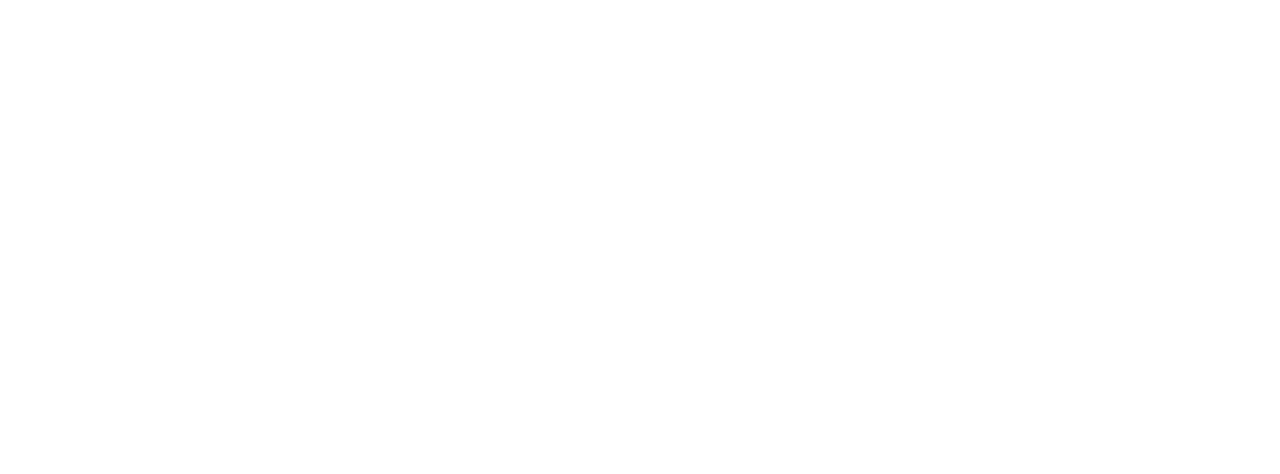
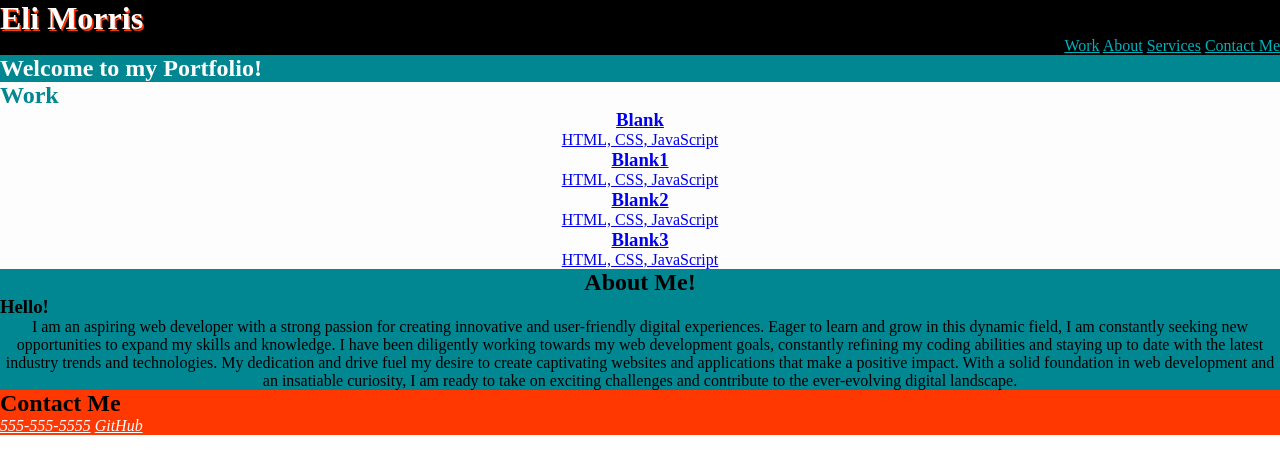
Before and after one commit to MorrisEli/Portfolio, a plain HTML site: page index.html in a window 1280 px wide. Drawn offline with Linux system fonts and the light colour scheme.

Commit message:
adding color schemes/css

```diff
--- a/assets/css/styles.css
+++ b/assets/css/styles.css
@@ -0,0 +1,66 @@
+* {
+    margin: 0;
+    padding: 0;
+    box-sizing: border-box;
+}
+
+:root {
+    --dark: #000;
+    --alpha: #008791;
+    --beta: #00b1be;
+    --primary: #fefdfd;
+    --secondary: rgb(255, 55, 0);
+}
+
+header {
+    background-color: var(--dark);
+}
+
+header h1{
+    text-align: left;
+    color: var(--primary);
+    text-shadow: 0.1rem 0.15rem var(--secondary);
+}
+
+nav {
+    text-align: right;
+}
+
+nav a {
+    color: var(--beta);
+}
+
+.hero-banner {
+    color: var(--primary);
+    background-color: #008791;
+}
+
+#work {
+    text-align: left;
+    color: var(--alpha);
+    background-color: var(--primary);
+}
+
+#about {
+    background-color: var(--alpha);
+}
+
+#about h2{
+    text-align: center;
+}
+
+#about p{
+    text-align: center;
+}
+
+.flex-container {
+    text-align: center;
+}
+
+footer {
+    background-color: var(--secondary);
+}
+
+address a {
+    color: var(--primary);
+}
--- a/index.html
+++ b/index.html
@@ -4,10 +4,91 @@
     <meta charset="UTF-8">
     <meta http-equiv="X-UA-Compatible" content="IE=edge">
     <meta name="viewport" content="width=device-width, initial-scale=1.0">
+    <!--Page Title-->
     <title> Eli Morris // Portfolio Website</title>
+    <!-- Adding CSS link -->
     <link rel="stylesheet" href="./assets/css/styles.css"/>
 </head>
+
 <body>
+
+    <header>
+        <h1>Eli Morris</h1>
+        <!--links in header-->
+        <nav>
+            <a href="Work">Work</a>
+            <a href="about">About</a>
+            <a href="services">Services</a>
+            <a href="contact">Contact Me</a>
+        </nav>
+    </header>
+
+    <section class="hero-banner" id="hero-banner">
+        <div>
+            <h2>Welcome to my Portfolio!</h2>
+        </div>
+    </section>
+
+    <main class="page-wrapper">
+        <section class="page-section" id="work">
+            <h2>Work</h2>
+            <div class="flex-container">
+                <a href="blank" class="blank">
+                    <div>
+                        <h3>Blank</h3>
+                        <span>HTML, CSS, JavaScript</span>
+                    </div>
+                </a>
+                <a href="blank1" class="blank1">
+                    <div>
+                        <h3>Blank1</h3>
+                        <span>HTML, CSS, JavaScript</span>
+                    </div>
+                </a>
+                <a href="blank2" class="blank2">
+                    <div>
+                        <h3>Blank2</h3>
+                        <span>HTML, CSS, JavaScript</span>
+                    </div>
+                </a>
+                <a href="blank3" class="blank3">
+                    <div>
+                        <h3>Blank3</h3>
+                        <span>HTML, CSS, JavaScript</span>
+                    </div>
+                </a>
+            </div>
+        </section>
+
+        <section id="about">
+            <h2>About Me!</h2>
+            <h3>Hello!</h3>
+            <p>I am an aspiring web developer with a strong
+                passion for creating innovative and user-friendly
+                digital experiences. Eager to learn and grow in this
+                dynamic field, I am constantly seeking new opportunities
+                 to expand my skills and knowledge. I have been diligently
+                  working towards my web development goals, constantly refining my coding
+                   abilities and staying up to date with the latest industry
+                   trends and technologies. My dedication and drive fuel my desire to
+                   create captivating websites and applications that make a positive
+                   impact. With a solid foundation in web development and an insatiable
+                   curiosity, I am ready to take on exciting challenges and contribute
+                   to the ever-evolving digital landscape.</p>
+        </section>
+
+        <footer>
+        <section class="page-section contact" id="contact">
+            <h2>Contact Me</h2>
+            <div>
+                <address>
+                    <a href="tel:555-555-5555">555-555-5555</a>
+                    <a href="https://github.com/">GitHub</a>
+                </address>
+            </div>
+        </section>
+        </footer>
+    </main>
 
 </body>
 </html>
```
